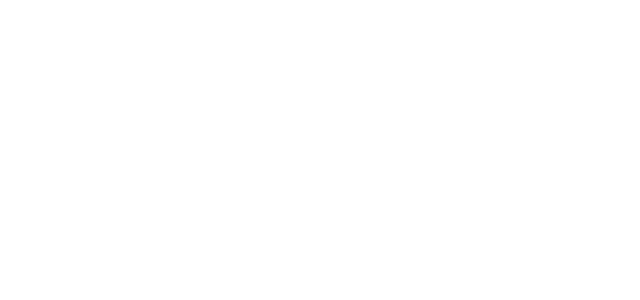
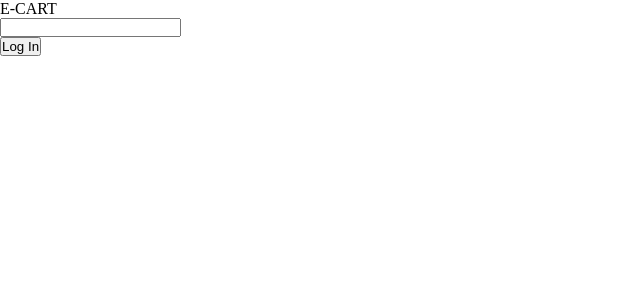
Before and after one commit to jyotirmoy-sinhababu/E-Commerce-website, a React (Vite) app: page / in a window 1280 px wide. Shown: the top 300 px of the page, without its empty margins (0-640 px from the left). Built offline with nearby package versions, Linux system fonts and the light colour scheme.

Commit message:
login btn created

```diff
--- a/src/App.tsx
+++ b/src/App.tsx
@@ -1,7 +1,13 @@
 import './App.css';
 
+import LandingPage from './pages/landingPage/LandingPage';
+
 function App() {
-  return <></>;
+  return (
+    <>
+      <LandingPage />
+    </>
+  );
 }
 
 export default App;
--- a/src/components/nav/Nav.tsx
+++ b/src/components/nav/Nav.tsx
@@ -1,4 +1,5 @@
 import SearchBar from '../../sub-components/searchBar/SearchBar';
+import LogInBtn from '../../sub-components/btns/LogInBtn';
 
 const Nav = () => {
   return (
@@ -7,6 +8,9 @@ const Nav = () => {
       <div>
         <SearchBar />
       </div>
+      <div>
+        <LogInBtn />
+      </div>
     </div>
   );
 };
--- /dev/null
+++ b/src/pages/landingPage/LandingPage.tsx
@@ -0,0 +1,11 @@
+import Nav from '../../components/nav/Nav';
+
+const LandingPage = () => {
+  return (
+    <div>
+      <Nav />
+    </div>
+  );
+};
+
+export default LandingPage;
--- /dev/null
+++ b/src/sub-components/btns/LogInBtn.tsx
@@ -0,0 +1,9 @@
+const LogInBtn = () => {
+  return (
+    <div>
+      <button>Log In</button>
+    </div>
+  );
+};
+
+export default LogInBtn;
```
